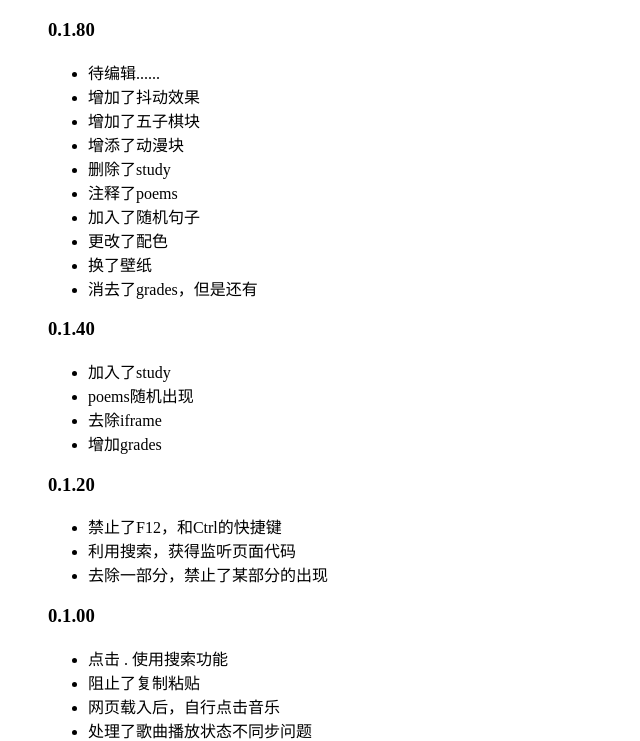
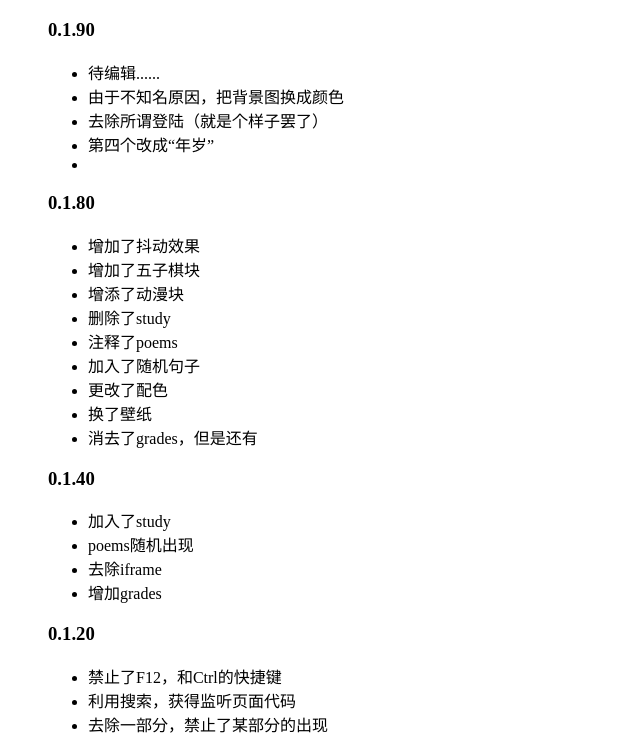
Before and after one commit to lnpbqc/lnpbqc.github.io, a plain HTML site: page version/index.html in a window 1280 px wide. Shown: the part 70-811 px from the top of the page, without its empty margins (0-640 px from the left). Drawn offline with Linux system fonts and the light colour scheme.

Commit message:
Update index.html

```diff
--- a/version/index.html
+++ b/version/index.html
@@ -16,9 +16,18 @@
 <body>
     <h1>版本更新</h1>
     <blockquote>
+        <h3>0.1.90</h3>
+        <ul>
+            <li contenteditable="true">待编辑......</li>
+            <li>由于不知名原因，把背景图换成颜色</li>
+            <li>去除所谓登陆（就是个样子罢了）</li>
+            <li>第四个改成“年岁”</li>
+            <li></li>
+        </ul>
+    </blockquote>
+    <blockquote>
         <h3>0.1.80</h3>
         <ul>
-            <li contenteditable="true">待编辑......</li>
             <li>增加了抖动效果</li>
             <li>增加了五子棋块</li>
             <li>增添了动漫块</li>
```
